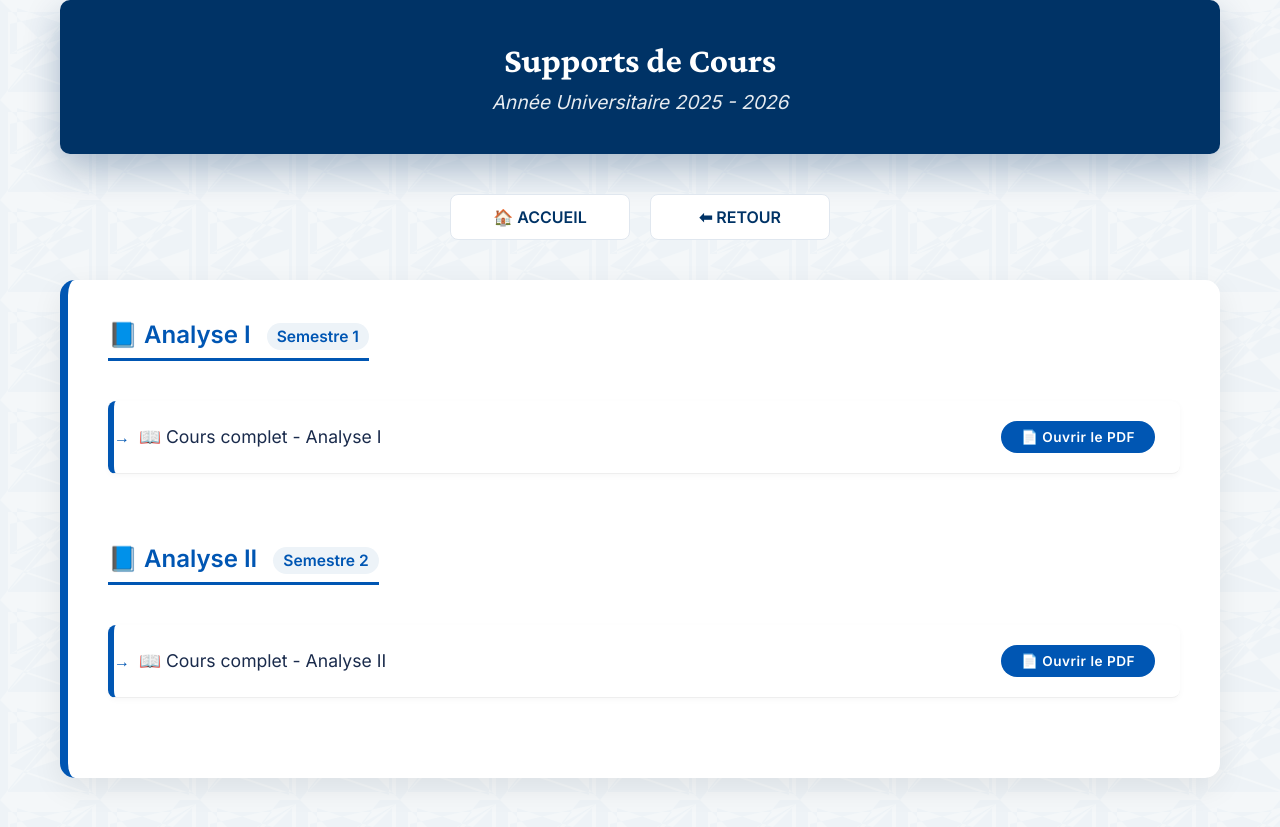
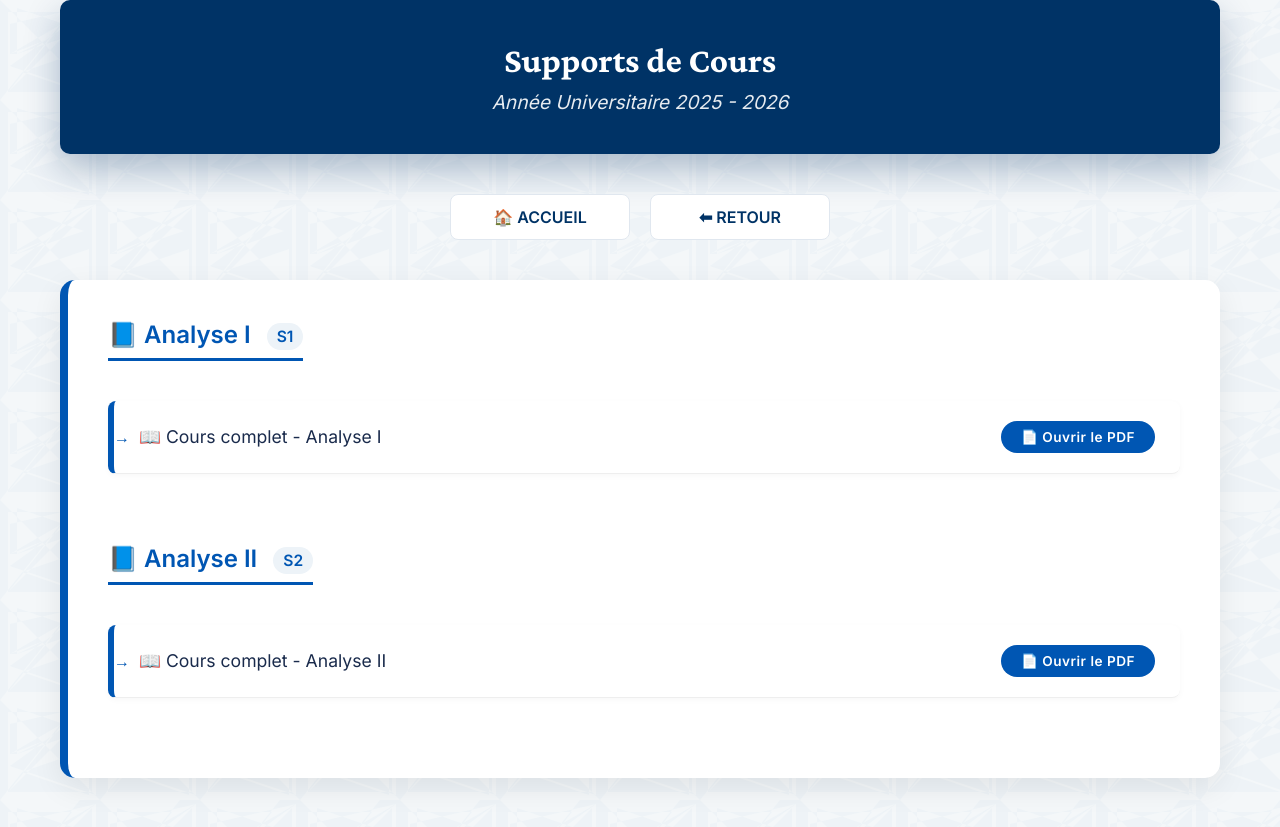
Before and after one commit to mahmoudmath/mahmoudmath.github.io, a Jekyll site: the page cours-25-26.html, which Jekyll copies as it is, in a window 1280 px wide. Shown: the top 827 px of the page. Built offline with Jekyll 4.4.1, drawn with Linux system fonts in a browser that asks for light colours.

Commit message:
Update cours-25-26.html

```diff
--- a/cours-25-26.html
+++ b/cours-25-26.html
@@ -185,7 +185,7 @@ height="0" width="0" style="display:none;visibility:hidden"></iframe></noscript>
 
         <section class="presentation" data-aos="fade-up">
             <h3 style="color: #0056b3; border-bottom: 3px solid #0056b3;">
-                📘 Analyse I <span class="semester">Semestre 1</span>
+                📘 Analyse I <span class="semester">S1</span>
             </h3>
             <ul class="resource-list">
                 <li>
@@ -195,7 +195,7 @@ height="0" width="0" style="display:none;visibility:hidden"></iframe></noscript>
             </ul>
 
             <h3 style="color: #0056b3; margin-top: 30px; border-bottom: 3px solid #0056b3;">
-                📘 Analyse II <span class="semester">Semestre 2</span>
+                📘 Analyse II <span class="semester">S2</span>
             </h3>
             <ul class="resource-list">
                 <li>
```
